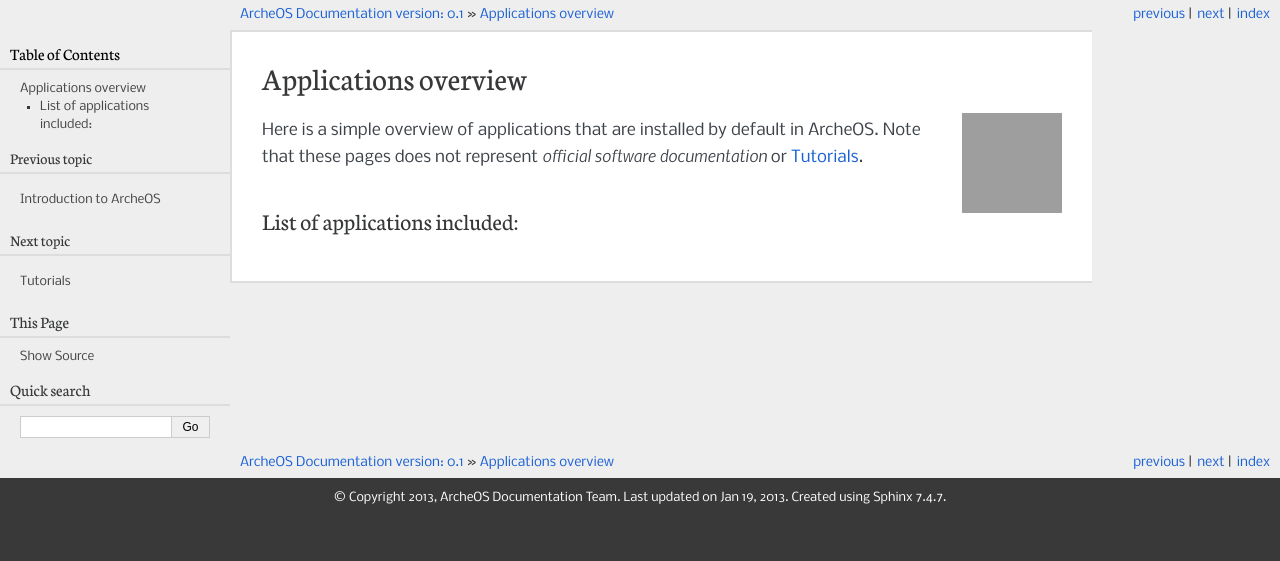
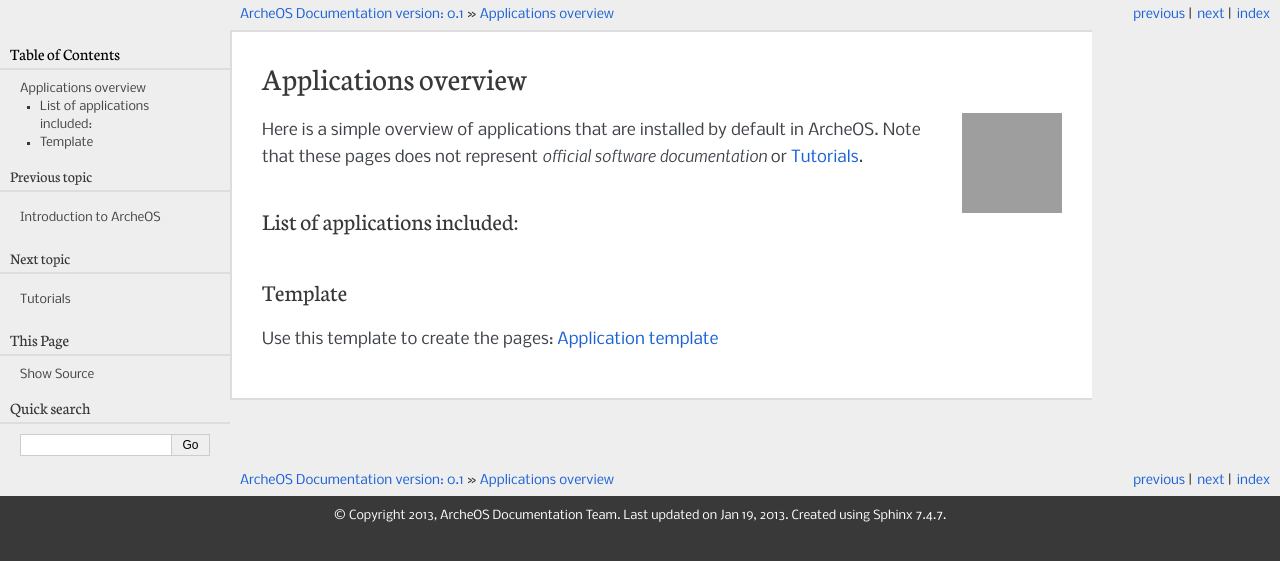
Before and after one commit to archeos/archeos-manual, a Sphinx documentation site: the page built from source/applications/applications-index.rst, in a window 1280 px wide, cut to the strip 0-561 px from the top of the page. Built offline with Sphinx 7.4.7, drawn with Linux system fonts in a browser that asks for light colours; formulas are drawn with MathJax 3; grey boxes are pictures that could not be loaded.

Commit message:
Fixed application template page

```diff
--- a/source/applications/applications-index.rst
+++ b/source/applications/applications-index.rst
@@ -13,3 +13,8 @@ List of applications included:
 
 .. toctree::
     :maxdepth: 1
+
+Template
+--------
+
+Use this template to create the pages: :ref:`apptemplate`
--- a/source/applications/template.rst
+++ b/source/applications/template.rst
@@ -1,4 +1,4 @@
-.. _template:
+.. _apptemplate:
 
 Application template
 ====================
```
